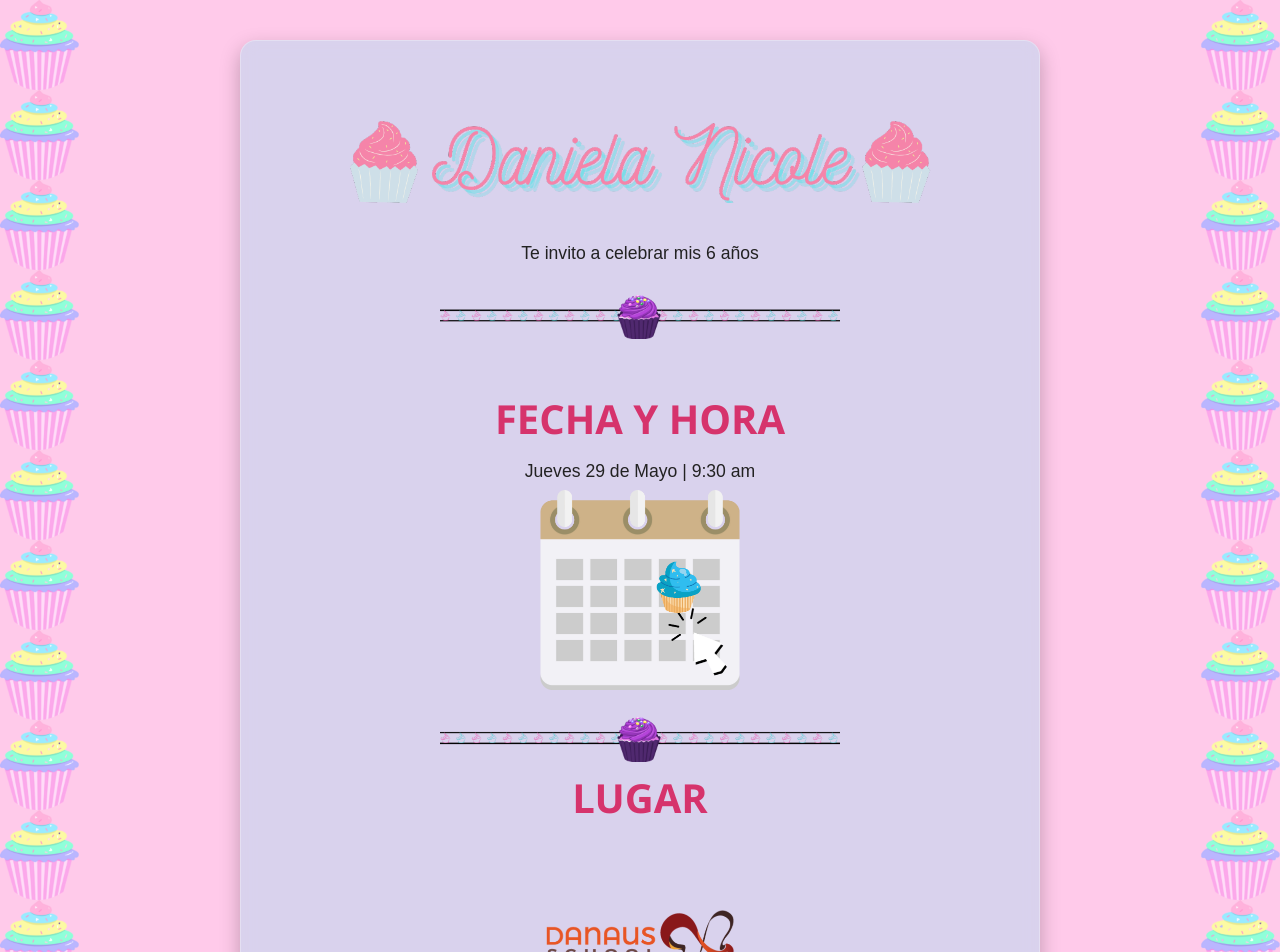
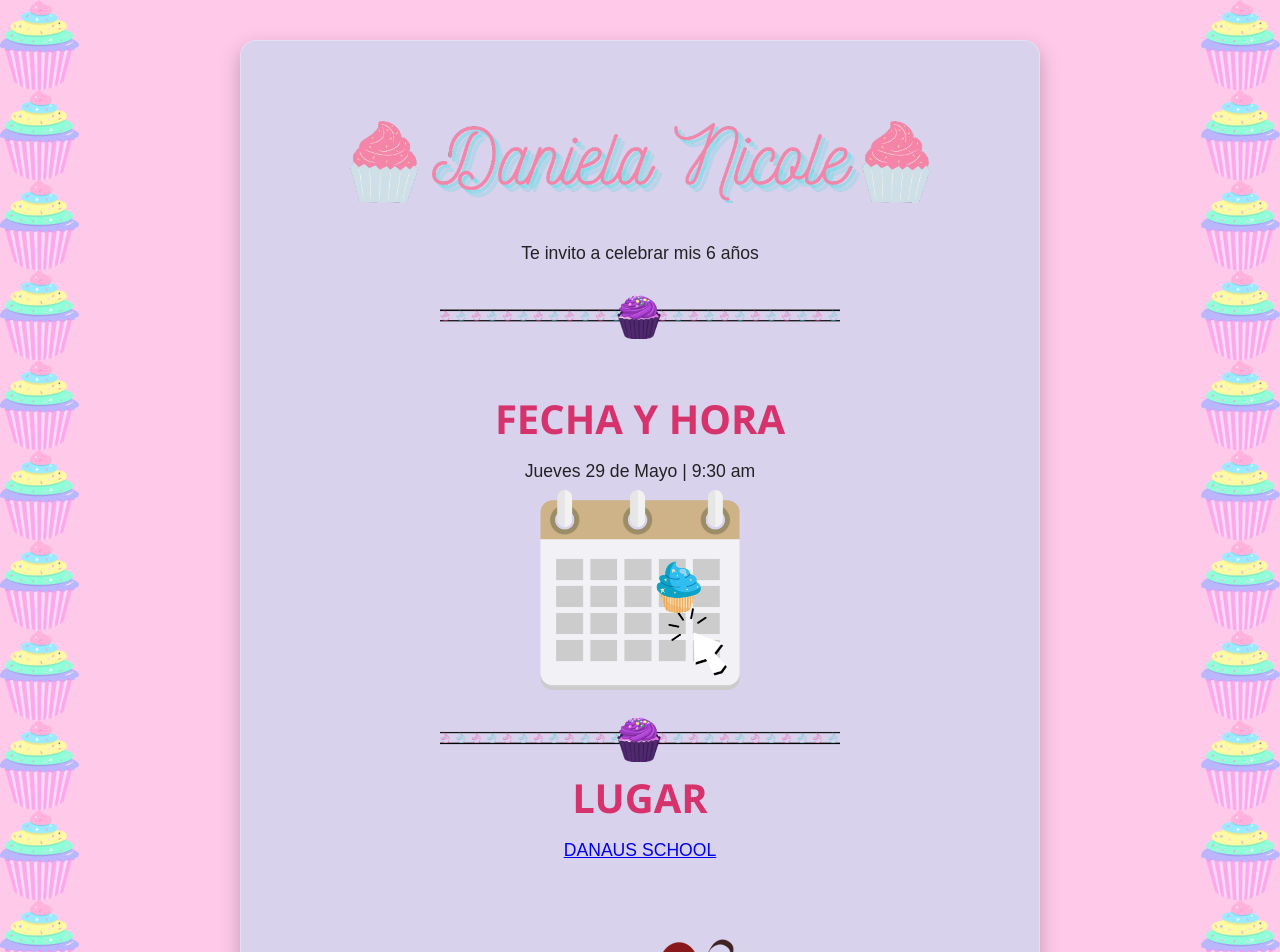
Before and after one commit to WalterDanielTorresMeza/Danicup, a React (Create React App) app: page / in a window 1280 px wide. Shown: the top 952 px of the page. Built offline with nearby package versions, Linux system fonts and the light colour scheme.

Commit message:
Update App.js

```diff
--- a/src/App.js
+++ b/src/App.js
@@ -65,6 +65,7 @@ function App() {
     target="_blank"
     rel="noopener noreferrer"
   >
+<p className="l01">DANAUS SCHOOL</p>
 <img
       src="/danas.png"
       alt="Ver en Google Maps"
```
